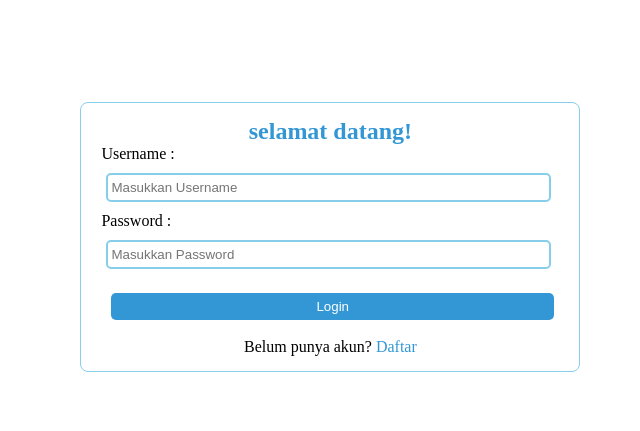
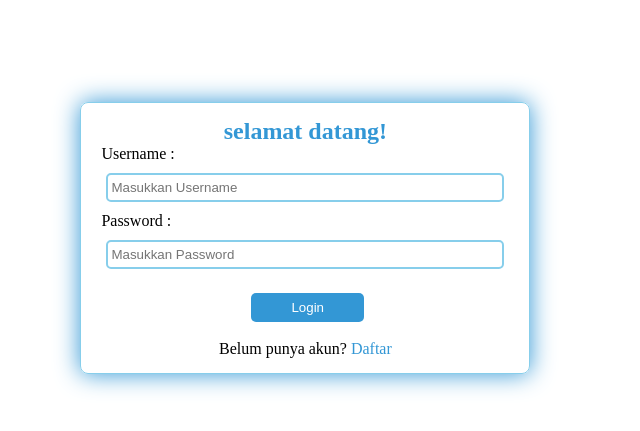
Before and after one commit to marissafatika/pj-P7, a CodeIgniter app: page /database/login in a window 1280 px wide. Shown: the top 431 px of the page, without its empty margins (342-982 px from the left). Run offline with CodeIgniter, Linux system fonts and the light colour scheme.

Commit message:
first commit

```diff
--- a/assets/daftar.css
+++ b/assets/daftar.css
@@ -1,11 +1,12 @@
 .daftar {
-   margin-left: 35%;
+   margin-left: 32%;
     height : auto;
     width: 500px;
     box-sizing: border-box;
     padding : 15px 20px;
     border : 1px solid skyblue;
     border-radius : 8px;
+    box-shadow: 0 0 25px rgb(51, 151, 213);
 }
 .h1d{
     margin-top : 25px;
--- a/assets/edit_profil.css
+++ b/assets/edit_profil.css
@@ -7,6 +7,7 @@
     padding : 15px 15px;
     border : 1px solid rgb(0, 0, 0);
     border-radius : 8px;
+    box-shadow: 0 0 25px rgb(51, 151, 213);
 }
 .h1e{
     text-align : center;
--- a/assets/login.css
+++ b/assets/login.css
@@ -2,11 +2,12 @@
     margin-top: 8%;
     margin-left: 33%;
     height: auto;
-    width: 500px;
+    width: 450px;
     box-sizing: border-box;
     padding: 15px 20px;
     border: 1px solid skyblue;
     border-radius: 8px;
+    box-shadow: 0 0 25px rgb(51, 151, 213);
     }
     h2{
         text-align: center;
@@ -15,12 +16,12 @@
 
     .login input[type=submit] {
         margin-top: 1em;
-        padding: 6px 205px;
+        padding: 7px 40px;
         border: none;
         background-color: rgb(51, 151, 213);
         border-radius: 5px;
         color: white;
-        margin-left: 10px;
+        margin-left: 150px;
         cursor: pointer;
     }
     .login input[type=text] {
--- a/assets/profil.css
+++ b/assets/profil.css
@@ -10,6 +10,8 @@
     margin-top: 130px;
     border: 2px solid rgb(51, 151, 213);
     font-size: 18px;
+    box-shadow: 0 0 25px rgb(51, 151, 213);
+
 }
 .a{
 
--- a/assets/tambah.css
+++ b/assets/tambah.css
@@ -1,12 +1,12 @@
 .tambah {
-    margin-top: 8%;
+    margin-top: 5%;
     margin-left: 35%;
-    height : auto;
-    width: 500px;
+    width: 400px;
     box-sizing: border-box;
     padding : 15px 20px;
     border : 1px solid;
     border-radius : 8px;
+    box-shadow: 0 0 25px rgb(51, 151, 213);
 }
 .h1t{
     margin-top : 20px;
@@ -23,7 +23,7 @@
     background-color: rgb(51, 151, 213);
     color: white;
     border-radius: 5px;
-    margin-left: 160px;
+    margin-left: 130px;
     /* biar cursornya berubah jadi tangan atau telunjuk*/
     cursor: pointer;
 
```
